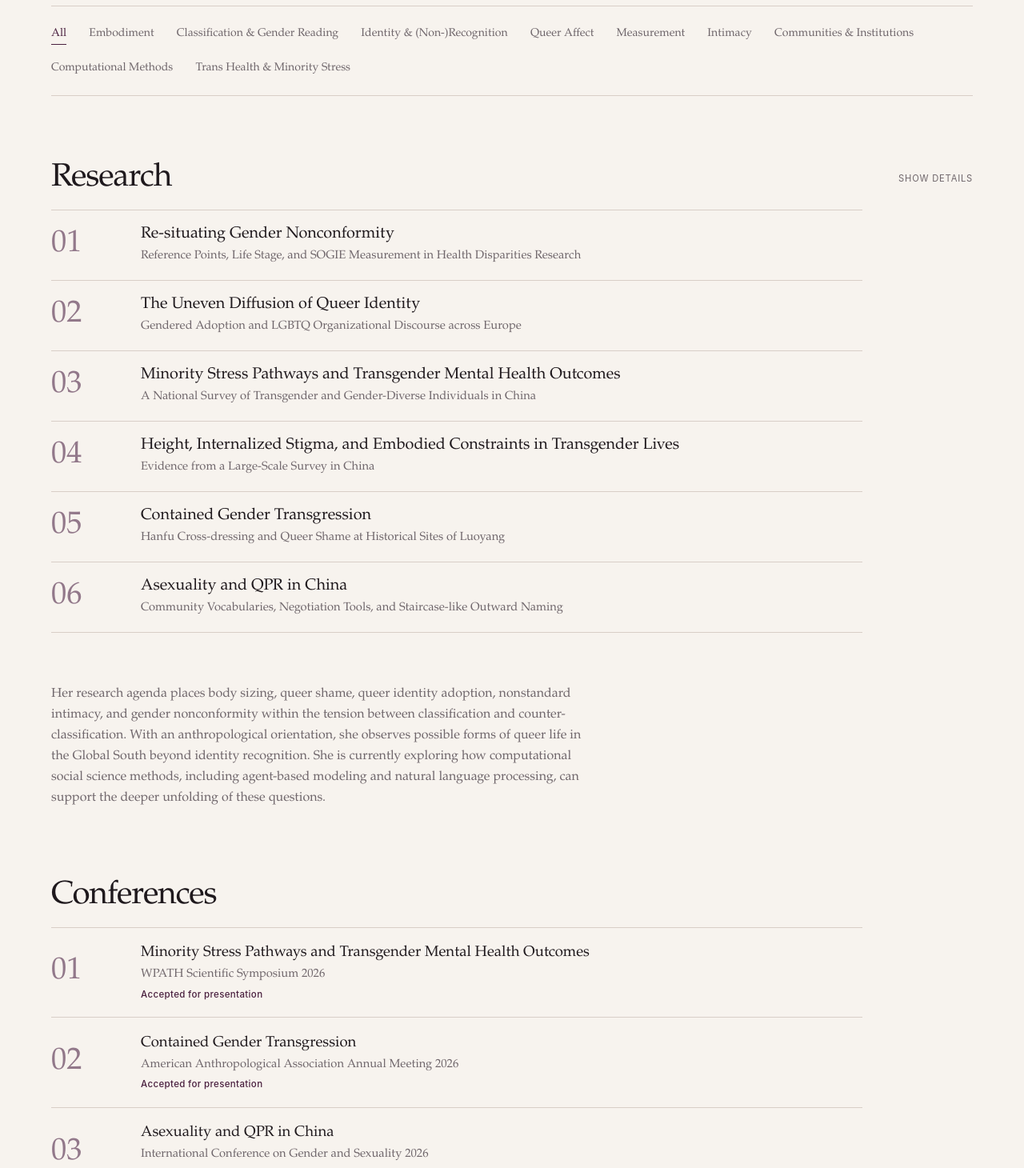
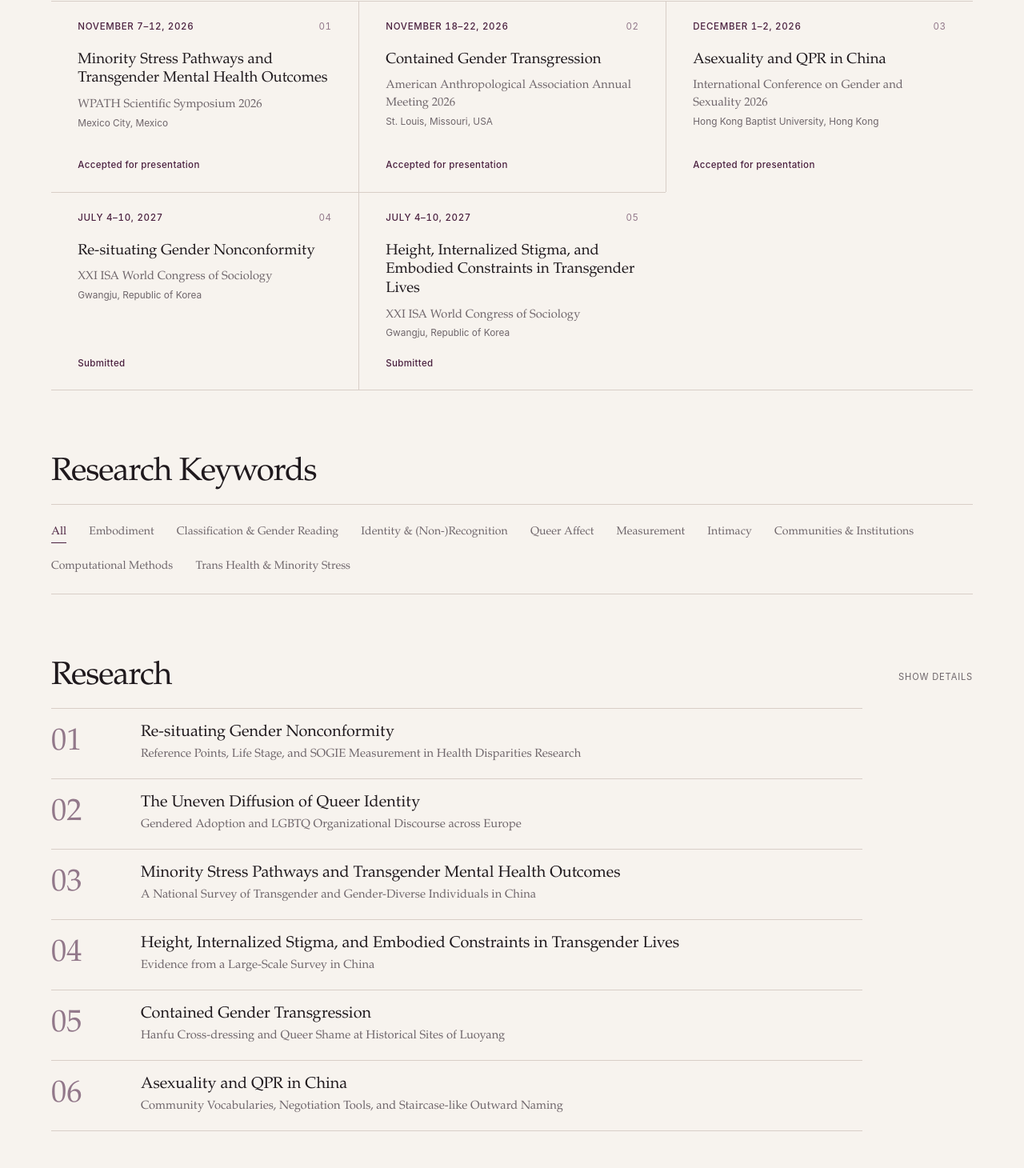
Before and after one commit to xeniajiang/xeniajiang.github.io, a Next.js app: page / in a window 1280 px wide. Shown: the part 1001-2461 px from the top of the page at 80% size. Built offline with nearby package versions, Linux system fonts and the light colour scheme.

Commit message:
Feature conference dates and ISA submissions

```diff
--- a/app/globals.css
+++ b/app/globals.css
@@ -447,54 +447,81 @@ img {
 
 .conferences-section {
   scroll-margin-top: 7rem;
-  padding-top: clamp(4.25rem, 7vw, 6.25rem);
+  padding-top: clamp(3.5rem, 6vw, 5.25rem);
 }
 
 .conference-list {
-  width: 88%;
+  display: grid;
+  grid-template-columns: repeat(3, minmax(0, 1fr));
+  border-block: 1px solid var(--line);
+}
+
+.conference-row {
+  display: flex;
+  min-width: 0;
+  min-height: 238px;
+  padding: 1.45rem clamp(1.25rem, 2.6vw, 2.4rem) 1.55rem;
+  flex-direction: column;
+}
+
+.conference-row:not(:nth-child(3n + 1)) {
+  border-left: 1px solid var(--line);
+}
+
+.conference-row:nth-child(n + 4) {
   border-top: 1px solid var(--line);
 }
 
-.conference-row {
-  display: grid;
-  grid-template-columns: 7rem minmax(0, 1fr);
-  align-items: center;
-  min-height: 104px;
-  border-bottom: 1px solid var(--line);
+.conference-meta {
+  display: flex;
+  align-items: baseline;
+  justify-content: space-between;
+  gap: 1rem;
+}
+
+.conference-date,
+.conference-number {
+  font-family: var(--sans);
+  font-size: 0.72rem;
+  font-variant-numeric: tabular-nums;
+  letter-spacing: 0.06em;
+  text-transform: uppercase;
+}
+
+.conference-date {
+  color: var(--accent);
+  font-weight: 500;
 }
 
 .conference-number {
   color: var(--accent-soft);
-  font-size: clamp(2rem, 3vw, 3rem);
-  font-variant-numeric: lining-nums;
-  line-height: 1;
-}
-
-.conference-copy {
-  min-width: 0;
-  padding: 1.2rem 12% 1.25rem 0;
-}
-
-.conference-project,
-.conference-event,
+}
+
+.conference-project {
+  margin: 1.35rem 0 0;
+  font-size: clamp(1.12rem, 1.45vw, 1.35rem);
+  font-weight: 400;
+  line-height: 1.28;
+}
+
+.conference-event {
+  margin: 0.55rem 0 0;
+  color: var(--muted);
+  font-size: 0.92rem;
+  line-height: 1.48;
+}
+
+.conference-location {
+  margin: 0.25rem 0 0;
+  color: var(--muted);
+  font-family: var(--sans);
+  font-size: 0.74rem;
+  line-height: 1.45;
+}
+
 .conference-status {
-  display: block;
-}
-
-.conference-project {
-  font-size: clamp(1.08rem, 1.45vw, 1.3rem);
-  line-height: 1.3;
-}
-
-.conference-event {
-  margin-top: 0.25rem;
-  color: var(--muted);
-  font-size: 0.92rem;
-  line-height: 1.5;
-}
-
-.conference-status {
-  margin-top: 0.35rem;
+  margin: auto 0 0;
+  padding-top: 1.25rem;
   color: var(--accent);
   font-family: var(--sans);
   font-size: 0.72rem;
@@ -964,6 +991,31 @@ img {
   font-family: var(--sans);
   font-size: 0.76rem;
   line-height: 1.5;
+}
+
+.profile-conference-date {
+  margin-top: 0.55rem !important;
+  color: var(--accent);
+  font-family: var(--sans);
+  font-size: 0.76rem;
+  font-variant-numeric: tabular-nums;
+  line-height: 1.45;
+}
+
+.profile-conference-date + .profile-conference-status {
+  margin-top: 0.3rem !important;
+}
+
+.profile-conference-location {
+  margin-top: 0.25rem !important;
+  color: var(--muted);
+  font-family: var(--sans);
+  font-size: 0.76rem;
+  line-height: 1.45;
+}
+
+.profile-conference-location + .profile-conference-status {
+  margin-top: 0.3rem !important;
 }
 
 .profile-entry-subtitle + p {
@@ -1556,28 +1608,35 @@ img {
   }
 
   .conference-list {
-    width: 100%;
+    grid-template-columns: 1fr;
   }
 
   .conference-row {
-    grid-template-columns: 3.35rem minmax(0, 1fr);
-    min-height: 96px;
-  }
-
-  .conference-number {
-    font-size: 1.7rem;
-  }
-
-  .conference-copy {
-    padding: 1.1rem 0.75rem 1.15rem 0;
+    min-height: 0;
+    padding: 1.25rem 0 1.35rem;
+  }
+
+  .conference-row:not(:first-child) {
+    border-top: 1px solid var(--line);
+    border-left: 0;
+  }
+
+  .conference-row:first-child {
+    border-left: 0;
   }
 
   .conference-project {
+    margin-top: 0.9rem;
     font-size: 1rem;
   }
 
   .conference-event {
     font-size: 0.84rem;
+  }
+
+  .conference-status {
+    margin-top: 0.9rem;
+    padding-top: 0;
   }
 
   .research-number,
--- a/app/writing/xenia-jiang/page.tsx
+++ b/app/writing/xenia-jiang/page.tsx
@@ -147,6 +147,10 @@ export default function XeniaJiangProfilePage() {
                     <p className="profile-entry-subtitle">
                       {item.conference}
                     </p>
+                    <p className="profile-conference-date">{item.date}</p>
+                    <p className="profile-conference-location">
+                      {item.location}
+                    </p>
                     <p className="profile-conference-status">{item.status}</p>
                   </article>
                 ))}
--- a/components/Conferences.tsx
+++ b/components/Conferences.tsx
@@ -13,14 +13,16 @@ export function Conferences({
       <div className="conference-list">
         {conferences.map((item) => (
           <article className="conference-row" key={item.number}>
-            <span className="conference-number" aria-hidden="true">
-              {item.number}
-            </span>
-            <span className="conference-copy">
-              <span className="conference-project">{item.projectTitle}</span>
-              <span className="conference-event">{item.conference}</span>
-              <span className="conference-status">{item.status}</span>
-            </span>
+            <div className="conference-meta">
+              <time className="conference-date">{item.date}</time>
+              <span className="conference-number" aria-hidden="true">
+                {item.number}
+              </span>
+            </div>
+            <h3 className="conference-project">{item.projectTitle}</h3>
+            <p className="conference-event">{item.conference}</p>
+            <p className="conference-location">{item.location}</p>
+            <p className="conference-status">{item.status}</p>
           </article>
         ))}
       </div>
--- a/components/ThemedWork.tsx
+++ b/components/ThemedWork.tsx
@@ -14,6 +14,10 @@ export function ThemedWork({ content }: { content: SiteContent }) {
 
   return (
     <>
+      <Conferences
+        heading={content.interface.conferencesHeading}
+        conferences={content.conferences}
+      />
       <ThemeIndex
         options={content.themeOptions}
         activeTheme={activeTheme}
@@ -24,10 +28,6 @@ export function ThemedWork({ content }: { content: SiteContent }) {
         projects={content.research}
         statement={content.person.introduction[2]}
         activeTheme={activeTheme}
-      />
-      <Conferences
-        heading={content.interface.conferencesHeading}
-        conferences={content.conferences}
       />
       <ResearchAgendas
         heading={content.interface.researchAgendasHeading}
--- a/src/data/siteContent.ts
+++ b/src/data/siteContent.ts
@@ -28,6 +28,8 @@ export type ConferenceItem = {
   number: string;
   projectTitle: string;
   conference: string;
+  date: string;
+  location: string;
   status: string;
 };
 
@@ -506,19 +508,42 @@ export const siteContent = {
       projectTitle:
         "Minority Stress Pathways and Transgender Mental Health Outcomes",
       conference: "WPATH Scientific Symposium 2026",
+      date: "November 7–12, 2026",
+      location: "Mexico City, Mexico",
       status: "Accepted for presentation",
     },
     {
       number: "02",
       projectTitle: "Contained Gender Transgression",
       conference: "American Anthropological Association Annual Meeting 2026",
+      date: "November 18–22, 2026",
+      location: "St. Louis, Missouri, USA",
       status: "Accepted for presentation",
     },
     {
       number: "03",
       projectTitle: "Asexuality and QPR in China",
       conference: "International Conference on Gender and Sexuality 2026",
+      date: "December 1–2, 2026",
+      location: "Hong Kong Baptist University, Hong Kong",
       status: "Accepted for presentation",
+    },
+    {
+      number: "04",
+      projectTitle: "Re-situating Gender Nonconformity",
+      conference: "XXI ISA World Congress of Sociology",
+      date: "July 4–10, 2027",
+      location: "Gwangju, Republic of Korea",
+      status: "Submitted",
+    },
+    {
+      number: "05",
+      projectTitle:
+        "Height, Internalized Stigma, and Embodied Constraints in Transgender Lives",
+      conference: "XXI ISA World Congress of Sociology",
+      date: "July 4–10, 2027",
+      location: "Gwangju, Republic of Korea",
+      status: "Submitted",
     },
   ] satisfies ConferenceItem[],
   researchAgendas: [
```
Also changed, not shown: 1 other file (tests, documents, lock files or other folders).
